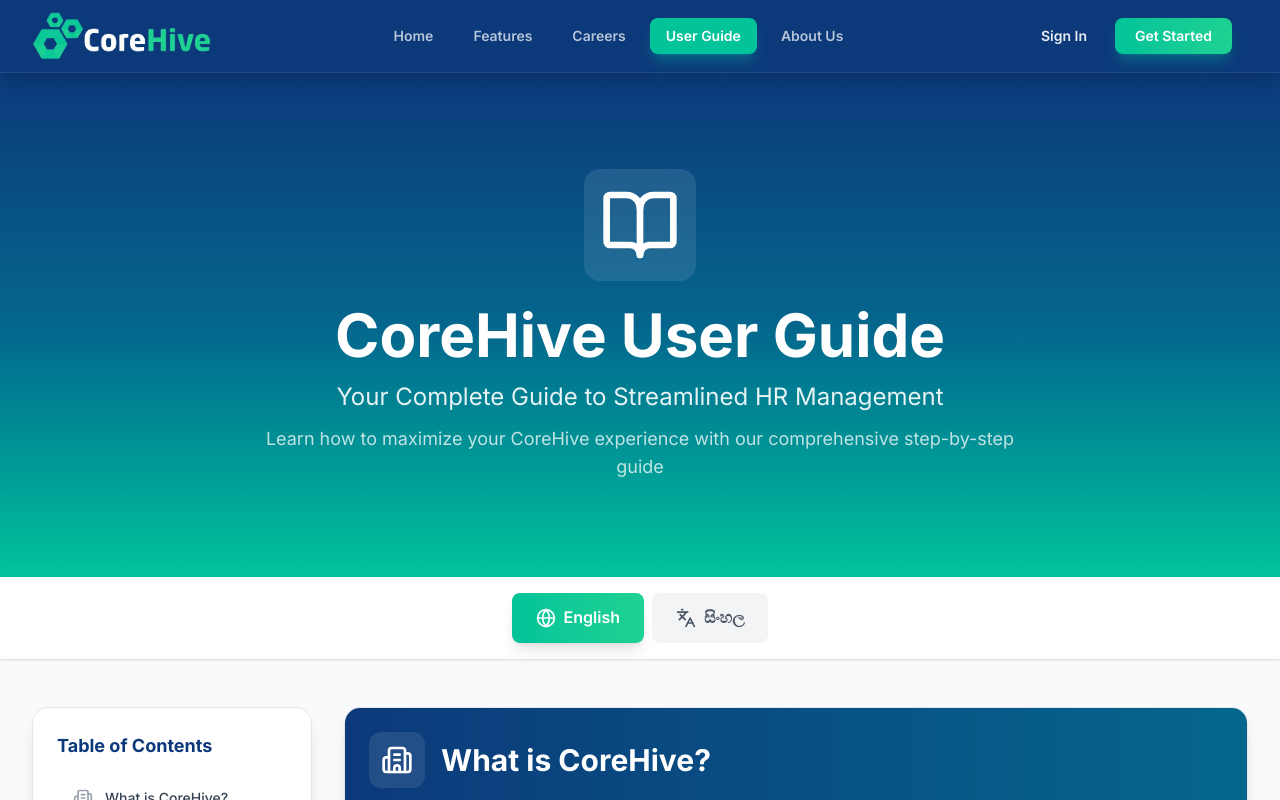
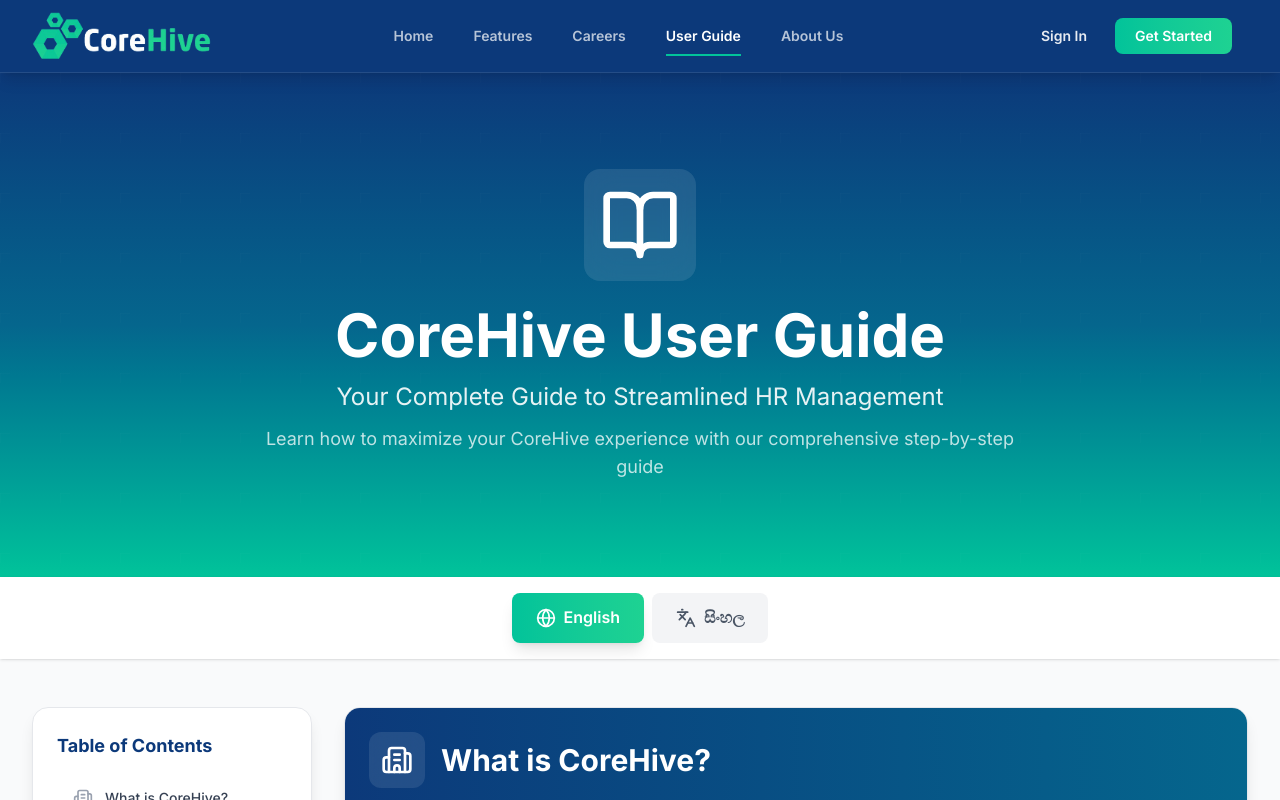
Before and after one commit to She-han/CoreHive-SaaS_HR_Platform, a React (Vite) app in the folder frontend/: page /guide in a window 1280 px wide. Shown: the top 800 px of the page. Built offline with nearby package versions, Linux system fonts and the light colour scheme.

Commit message:
add streamline navigation links and user menu handling

```diff
--- a/frontend/src/components/layout/Navbar.jsx
+++ b/frontend/src/components/layout/Navbar.jsx
@@ -1,15 +1,7 @@
 import React, { useState } from "react";
 import { Link, useLocation, useNavigate } from "react-router-dom";
 import { useSelector, useDispatch } from "react-redux";
-import {
-  User,
-  LogOut,
-  Settings,
-  HelpCircle,
-  Menu,
-  X,
-  Building2
-} from "lucide-react";
+import { LogOut, Menu, X } from "lucide-react";
 import Logo from "../../assets/logo_full.png";
 
 import {
@@ -17,7 +9,6 @@ import {
   selectUser,
   selectIsAuthenticated
 } from "../../store/slices/authSlice";
-import Button from "../common/Button";
 
 /**
  * Navigation Bar Component
@@ -34,148 +25,52 @@ const Navbar = () => {
   const isAuthenticated = useSelector(selectIsAuthenticated);
 
   const [isMobileMenuOpen, setIsMobileMenuOpen] = useState(false);
-  const [isUserMenuOpen, setIsUserMenuOpen] = useState(false);
+
+  const navigationLinks = [
+    { name: "Home", href: "/" },
+    { name: "Features", href: "/#features" },
+    { name: "Careers", href: "/careers" },
+    { name: "User Guide", href: "/guide" },
+    { name: "About Us", href: "/about" }
+  ];
+
+  const getDashboardPath = () => {
+    switch (user?.role) {
+      case "SYS_ADMIN":
+        return "/sys_admin/dashboard";
+      case "ORG_ADMIN":
+        return "/org_admin/dashboard";
+      case "HR_STAFF":
+        return "/hr_staff/dashboard";
+      case "EMPLOYEE":
+        return "/employee/profile";
+      default:
+        return "/dashboard";
+    }
+  };
+
+  const isLinkActive = (href) => {
+    if (href === "/") {
+      return location.pathname === "/" && !location.hash;
+    }
+
+    if (href === "/#features") {
+      return location.pathname === "/" && location.hash === "#features";
+    }
+
+    return location.pathname === href;
+  };
+
+  const handleMenuClose = () => {
+    setIsMobileMenuOpen(false);
+  };
 
   // Handle user logout
   const handleLogout = () => {
     dispatch(logout());
     navigate("/");
-    setIsUserMenuOpen(false);
+    setIsMobileMenuOpen(false);
   };
-
-  // Navigation links based on user role - UPDATED FOR NEW ROUTES
-  const getNavigationLinks = () => {
-    if (!isAuthenticated) {
-      return [
-        { name: "Home", href: "/", current: location.pathname === "/" },
-        { name: "Features", href: "/#features", current: false },
-        {
-  name: "Careers",
-  href: "/careers",
-  current: location.pathname === "/careers"
-},
-        {
-          name: "User Guide",
-          href: "/guide",
-          current: location.pathname === "/guide"
-        },
-                {
-          name: "About Us",
-          href: "/about",
-          current: location.pathname === "/about"
-        }
-
-      ];
-    }
-
-    // Navigation paths based on role - according to new route structure
-    switch (user?.role) {
-      case "SYS_ADMIN":
-        return [
-          {
-            name: "Dashboard",
-            href: "/sys_admin/dashboard",
-            current: location.pathname === "/sys_admin/dashboard"
-          },
-          {
-            name: "Organizations",
-            href: "/sys_admin/organizations",
-            current: location.pathname.startsWith("/sys_admin/organizations")
-          },
-          {
-            name: "Requests",
-            href: "/sys_admin/requests",
-            current: location.pathname.startsWith("/sys_admin/requests")
-          },
-          {
-            name: "Reports",
-            href: "/sys_admin/reports",
-            current: location.pathname.startsWith("/sys_admin/reports")
-          },
-          {
-            name: "Reportss",
-            href: "/sys_admin/reports",
-            current: location.pathname.startsWith("/sys_admin/reports")
-          }
-        ];
-
-      case "ORG_ADMIN":
-        return [
-          {
-            name: "Dashboard",
-            href: "/org_admin/dashboard",
-            current: location.pathname === "/org_admin/dashboard"
-          },
-          {
-            name: "Employees",
-            href: "/org_admin/employeemanagement",
-            current: location.pathname.startsWith(
-              "/org_admin/employeemanagement"
-            )
-          },
-          {
-            name: "Reports",
-            href: "/org_admin/reports",
-            current: location.pathname.startsWith("/org_admin/reports")
-          },
-          {
-            name: "Settings",
-            href: "/org_admin/settings",
-            current: location.pathname.startsWith("/org_admin/settings")
-          }
-        ];
-
-      case "HR_STAFF":
-        return [
-          {
-            name: "Dashboard",
-            href: "/hr_staff/dashboard",
-            current: location.pathname === "/hr_staff/dashboard"
-          },
-          {
-            name: "Employees",
-            href: "/hr_staff/employeemanagement",
-            current: location.pathname.startsWith(
-              "/hr_staff/employeemanagement"
-            )
-          },
-          {
-            name: "Leaves",
-            href: "/hr_staff/leavemanagement",
-            current: location.pathname.startsWith("/hr_staff/leavemanagement")
-          },
-          {
-            name: "Reports",
-            href: "/hr_staff/reports",
-            current: location.pathname.startsWith("/hr_staff/reports")
-          }
-        ];
-
-      case "EMPLOYEE":
-        return [
-          {
-            name: "Profile",
-            href: "/employee/profile",
-            current: location.pathname === "/employee/profile"
-          },
-          {
-            name: "Leaves",
-            href: "/employee/viewleaves",
-            current: location.pathname.startsWith("/employee/viewleaves")
-          },
-          {
-            name: "Attendance",
-            href: "/employee/viewattendance",
-            current: location.pathname.startsWith("/employee/viewattendance")
-          }
-        ];
-
-      default:
-        return [];
-    }
-  };
-
-  const navigationLinks = getNavigationLinks();
 
   return (
     <nav className="bg-[#0C397A] backdrop-blur-lg bg-opacity-95 shadow-lg border-b border-white/10 sticky top-0 z-40">
@@ -194,21 +89,25 @@ const Navbar = () => {
               <Link
                 key={item.name}
                 to={item.href}
-                className={`px-4 py-2 rounded-lg text-sm font-semibold transition-all duration-300 relative group ${
-                  item.current
-                    ? "text-white bg-[#02C39A] shadow-lg shadow-[#02C39A]/30"
-                    : "text-white/70 hover:text-white hover:bg-white/10"
+                className={`px-4 py-2 text-sm font-semibold transition-all duration-300 relative group ${
+                  isLinkActive(item.href)
+                    ? "text-white"
+                    : "text-white/70 hover:text-white"
                 }`}
               >
                 {item.name}
-                {!item.current && (
-                  <span className="absolute inset-x-0 -bottom-1 h-0.5 bg-[#02C39A] transform scale-x-0 group-hover:scale-x-100 transition-transform duration-300" />
-                )}
+                <span
+                  className={`absolute left-4 right-4 -bottom-0.5 h-0.5 bg-[#02C39A] transition-transform duration-300 origin-left ${
+                    isLinkActive(item.href)
+                      ? "scale-x-100"
+                      : "scale-x-0 group-hover:scale-x-100"
+                  }`}
+                />
               </Link>
             ))}
           </div>
 
-          {/* Right side - Auth buttons or user menu */}
+          {/* Right side - Auth buttons or dashboard/logout */}
           <div className="flex items-center space-x-4">
             {!isAuthenticated ? (
               // Guest user buttons
@@ -219,87 +118,25 @@ const Navbar = () => {
                   </button>
                 </Link>
                 <Link to="/signup">
-                  <button className="px-5 py-2 text-sm font-semibold text-white bg-gradient-to-r from-[#02C39A] to-[#1ED292] rounded-lg shadow-lg shadow-[#02C39A]/30 hover:shadow-xl hover:shadow-[#02C39A]/40 hover:scale-105 transition-all duration-300">
+                  <button className="px-5 py-2 text-sm font-semibold text-white bg-gradient-to-r from-[#02C39A] to-[#1ED292] rounded-lg hover:scale-105 transition-all duration-300">
                     Get Started
                   </button>
                 </Link>
               </div>
             ) : (
-              // Authenticated user menu
-              <div className="relative">
+              <div className="hidden md:flex items-center space-x-3">
+                <Link to={getDashboardPath()}>
+                  <button className="px-4 py-2 text-sm font-semibold text-white/90 hover:text-white hover:bg-white/10 rounded-lg transition-all duration-300">
+                    Dashboard
+                  </button>
+                </Link>
                 <button
-                  onClick={() => setIsUserMenuOpen(!isUserMenuOpen)}
-                  className="flex items-center space-x-3 px-3 py-2 rounded-lg hover:bg-white/10 transition-all duration-300 group"
+                  onClick={handleLogout}
+                  className="px-5 py-2 text-sm font-semibold text-white bg-gradient-to-r from-[#02C39A] to-[#1ED292] rounded-lg shadow-lg shadow-[#02C39A]/30 hover:shadow-xl hover:shadow-[#02C39A]/40 hover:scale-105 transition-all duration-300 flex items-center gap-2"
                 >
-                  <div className="w-10 h-10 bg-gradient-to-br from-[#02C39A] to-[#1ED292] rounded-full flex items-center justify-center shadow-lg ring-2 ring-white/20 group-hover:ring-white/40 transition-all duration-300">
-                    <User className="w-5 h-5 text-white" />
-                  </div>
-                  <div className="hidden md:block text-left">
-                    <p className="text-sm font-semibold text-white">
-                      {user?.email?.split("@")[0] || "User"}
-                    </p>
-                    <p className="text-xs text-white/60">
-                      {user?.role?.replace("_", " ") || "User"}
-                    </p>
-                  </div>
+                  <LogOut className="w-4 h-4" />
+                  Logout
                 </button>
-
-                {/* User dropdown menu */}
-                {isUserMenuOpen && (
-                  <div className="absolute right-0 mt-2 w-64 bg-white/95 backdrop-blur-xl rounded-xl shadow-2xl border border-gray-200/50 z-50 overflow-hidden">
-                    <div className="p-4 bg-gradient-to-br from-[#0C397A] to-[#05668D]">
-                      <p className="text-sm font-semibold text-white truncate">
-                        {user?.email}
-                      </p>
-                      <p className="text-xs text-white/80 mt-1">
-                        {user?.role?.replace("_", " ")}
-                        {user?.organizationName &&
-                          ` • ${user.organizationName}`}
-                      </p>
-                    </div>
-
-                    <div className="py-2">
-                      <Link
-                        to="/profile"
-                        className="flex items-center px-4 py-3 text-sm font-medium text-gray-700 hover:bg-[#02C39A]/10 hover:text-[#0C397A] transition-all duration-200 group"
-                        onClick={() => setIsUserMenuOpen(false)}
-                      >
-                        <User className="w-4 h-4 mr-3 group-hover:scale-110 transition-transform" />
-                        Profile Settings
-                      </Link>
-
-                      {user?.role === "ORG_ADMIN" && (
-                        <Link
-                          to="/settings"
-                          className="flex items-center px-4 py-3 text-sm font-medium text-gray-700 hover:bg-[#02C39A]/10 hover:text-[#0C397A] transition-all duration-200 group"
-                          onClick={() => setIsUserMenuOpen(false)}
-                        >
-                          <Settings className="w-4 h-4 mr-3 group-hover:scale-110 transition-transform" />
-                          Organization Settings
-                        </Link>
-                      )}
-
-                      <Link
-                        to="/help"
-                        className="flex items-center px-4 py-3 text-sm font-medium text-gray-700 hover:bg-[#02C39A]/10 hover:text-[#0C397A] transition-all duration-200 group"
-                        onClick={() => setIsUserMenuOpen(false)}
-                      >
-                        <HelpCircle className="w-4 h-4 mr-3 group-hover:scale-110 transition-transform" />
-                        Help & Support
-                      </Link>
-
-                      <hr className="my-2 border-gray-200" />
-
-                      <button
-                        onClick={handleLogout}
-                        className="flex items-center w-full px-4 py-3 text-sm font-medium text-red-600 hover:bg-red-50 transition-all duration-200 group"
-                      >
-                        <LogOut className="w-4 h-4 mr-3 group-hover:scale-110 transition-transform" />
-                        Sign Out
-                      </button>
-                    </div>
-                  </div>
-                )}
               </div>
             )}
 
@@ -328,11 +165,11 @@ const Navbar = () => {
                   key={item.name}
                   to={item.href}
                   className={`block px-4 py-3 rounded-lg text-base font-semibold transition-all duration-300 ${
-                    item.current
-                      ? "text-white bg-[#02C39A] shadow-lg"
+                    isLinkActive(item.href)
+                      ? "text-white bg-white/10"
                       : "text-white/70 hover:text-white hover:bg-white/10"
                   }`}
-                  onClick={() => setIsMobileMenuOpen(false)}
+                  onClick={handleMenuClose}
                 >
                   {item.name}
                 </Link>
@@ -344,31 +181,41 @@ const Navbar = () => {
                   <Link
                     to="/login"
                     className="block w-full text-center px-4 py-3 border border-white/20 rounded-lg text-white font-semibold hover:bg-white/10 transition-all duration-300"
-                    onClick={() => setIsMobileMenuOpen(false)}
+                    onClick={handleMenuClose}
                   >
                     Sign In
                   </Link>
                   <Link
                     to="/signup"
                     className="block w-full text-center px-4 py-3 bg-gradient-to-r from-[#02C39A] to-[#1ED292] text-white font-semibold rounded-lg shadow-lg hover:shadow-xl transition-all duration-300"
-                    onClick={() => setIsMobileMenuOpen(false)}
+                    onClick={handleMenuClose}
                   >
                     Get Started
                   </Link>
+                </div>
+              )}
+
+              {isAuthenticated && (
+                <div className="pt-4 space-y-2">
+                  <Link
+                    to={getDashboardPath()}
+                    className="block w-full text-center px-4 py-3 border border-white/20 rounded-lg text-white font-semibold hover:bg-white/10 transition-all duration-300"
+                    onClick={handleMenuClose}
+                  >
+                    Dashboard
+                  </Link>
+                  <button
+                    onClick={handleLogout}
+                    className="block w-full text-center px-4 py-3 bg-gradient-to-r from-[#02C39A] to-[#1ED292] text-white font-semibold rounded-lg shadow-lg hover:shadow-xl transition-all duration-300"
+                  >
+                    Logout
+                  </button>
                 </div>
               )}
             </div>
           </div>
         )}
       </div>
-
-      {/* Click outside to close user menu */}
-      {isUserMenuOpen && (
-        <div
-          className="fixed inset-0 z-40"
-          onClick={() => setIsUserMenuOpen(false)}
-        />
-      )}
     </nav>
   );
 };
```
